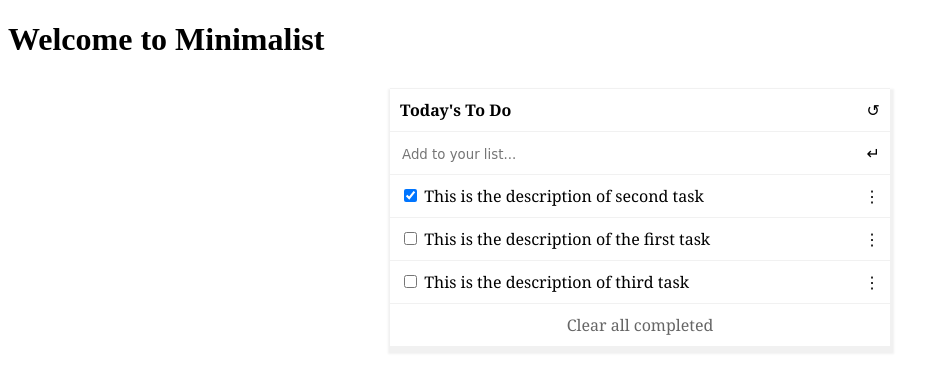
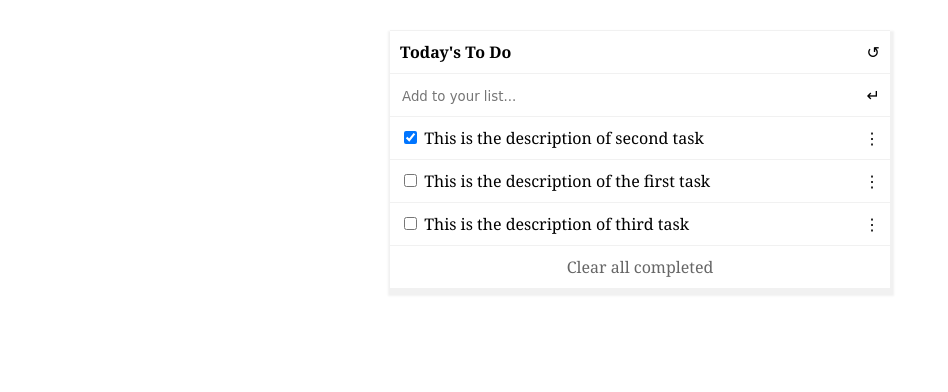
Before and after one commit to gabrie-lhilarion/minimalist, a website built with webpack: page dist/index.html in a window 1280 px wide. Shown: the whole page, without its empty margins (0-948 px from the left). Built offline with nearby package versions, Linux system fonts and the light colour scheme.

```diff
--- a/dist/index.html
+++ b/dist/index.html
@@ -7,7 +7,6 @@
     <title>Minimalist</title>
   <script defer src="bundle.js"></script></head>
   <body>
-      <h1>Welcome to Minimalist</h1>
       <ul id="minimalist">
       </ul>
   </body>
```
